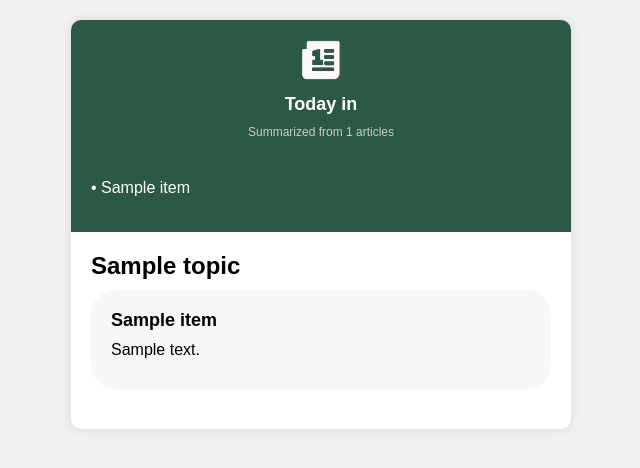
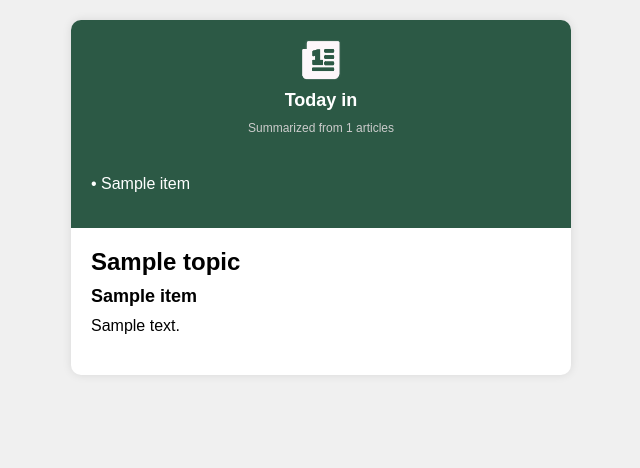
Before and after one commit to c0ughman/1nbox, a Django app: template _1nbox_ai/templates/email_template.html in a window 1280 px wide. Shown: the top 468 px of the page, without its empty margins (319-959 px from the left). Run offline with Django 5.2, Linux system fonts and the light colour scheme; the template is opened without the code that fills it: most values are stand-ins (such as "Sample title", 1, 10 or a date in 2020); data that the repository does not hold is empty.

Commit message:
Simplified and tried to fix logo

```diff
--- a/_1nbox_ai/templates/email_template.html
+++ b/_1nbox_ai/templates/email_template.html
@@ -9,10 +9,9 @@
             font-family: Arial, sans-serif;
             background-color: #f0f0f0;
             margin: 0;
-            padding: 0;
+            padding: 20px;
         }
         .container {
-            width: 100%;
             max-width: 500px;
             margin: 0 auto;
             background-color: white;
@@ -55,59 +54,41 @@
             font-size: 24px;
             margin: 0 0 10px 0;
         }
-        .news-container {
-            background-color: #f7f7f7;
-            border-radius: 25px;
-            padding: 20px;
-            margin-bottom: 20px;
-        }
         .news-title {
             font-size: 18px;
             font-weight: bold;
             margin-bottom: 10px;
         }
         .news-detail {
-            margin-bottom: 10px;
+            margin-bottom: 20px;
         }
     </style>
 </head>
 <body>
-    <table role="presentation" width="100%" cellpadding="0" cellspacing="0" style="background-color: #f0f0f0; margin: 0; padding: 20px;">
-        <tr>
-            <td align="center">
-                <table role="presentation" class="container" width="500" cellpadding="0" cellspacing="0">
-                    <tr>
-                        <td class="header">
-                            <img src="logo-white.png" alt="News Icon">
+    <div class="container">
+        <div class="header">
+            <img src="https://github.com/c0ughman/1nbox/blob/main/_1nbox_ai/templates/logo-white.png" alt="1nbox AI" width="40" height="40" style="display: block; margin: 0 auto 10px;">
             <h1>Today in {{ user.topics|join:", " }}</h1>
             <div class="powered-by">Summarized from {{ total_number_of_articles }} articles</div>
-                        </td>
-                    </tr>
-                    <tr>
-                        <td class="news-list">
+        </div>
+        <div class="news-list">
             {% for topic in topics %}
                 {% for item in topic.summary %}
                 <div class="news-item">• {{ item.title }}</div>
                 {% endfor %}
             {% endfor %}
-                        </td>
-                    </tr>
+        </div>
         {% for topic in topics %}
-                    <tr>
-                        <td class="world-news">
+        <div class="world-news">
             <h2>{{ topic.name }}</h2>
             {% for item in topic.summary %}
-                            <div class="news-container">
+            <div>
                 <div class="news-title">{{ item.title }}</div>
                 <div class="news-detail">{{ item.content }}</div>
             </div>
             {% endfor %}
-                        </td>
-                    </tr>
+        </div>
         {% endfor %}
-                </table>
-            </td>
-        </tr>
-    </table>
+    </div>
 </body>
 </html>
```
Lines whose indentation alone changed are shown as unchanged.
